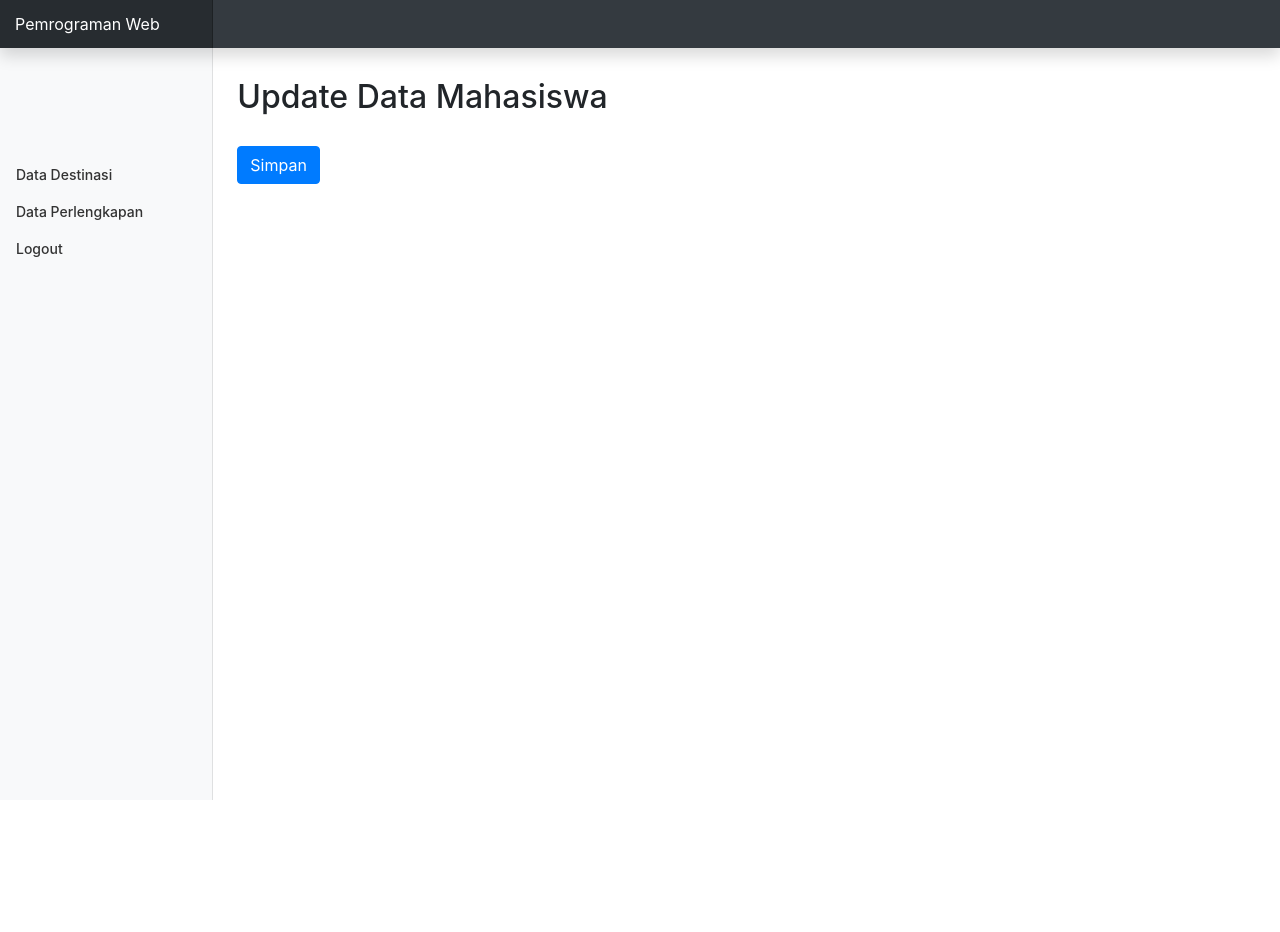
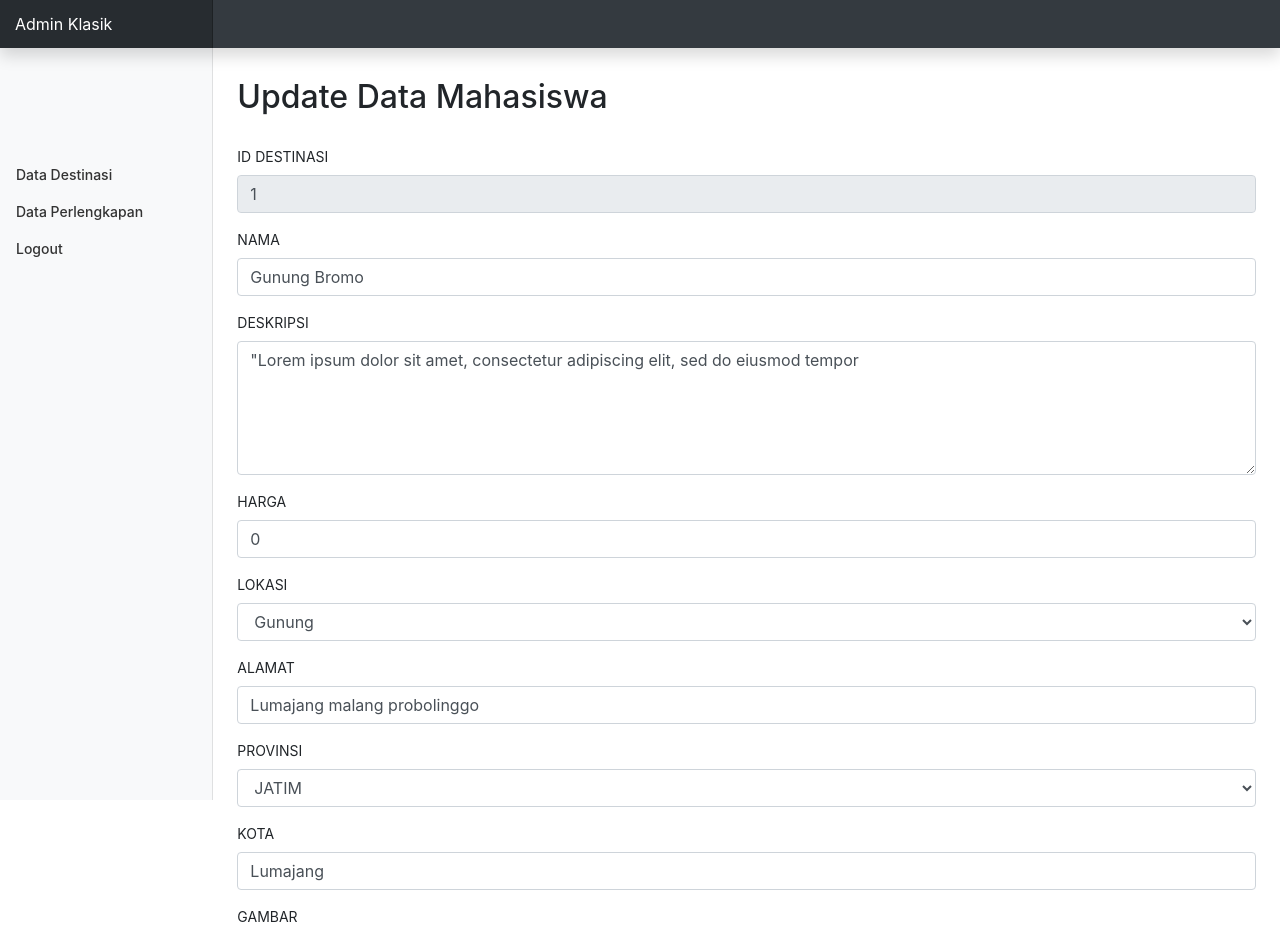
Before and after one commit to MuhammadHafidz/imkfp, a PHP site: page /admin/update.php?nrp=1 in a window 1280 px wide. Shown: the top 932 px of the page. Before the commit the page ends 800 px from the top, so only its background shows below. Run offline with PHP 8.4, Linux system fonts and the light colour scheme; a user stored in the database is signed in; data comes from the database, SQL or seed files in the repository; data that the repository does not hold is empty.

Commit message:
error update

```diff
--- a/admin/delete.php
+++ b/admin/delete.php
@@ -9,7 +9,7 @@
       if (isset($_GET['nrp'])) {
           //query SQL
           $nrp_upd = $_GET['nrp'];
-          $query = "DELETE FROM mhs WHERE nrp = '$nrp_upd'";
+          $query = "DELETE FROM destinasi WHERE ID_DESTINASI = '$nrp_upd'";
 
           //eksekusi query
           $result = mysqli_query(connection(),$query);
--- a/admin/index.php
+++ b/admin/index.php
@@ -77,9 +77,9 @@
                     <td><?php echo $data['TANGGAL'];  ?></td>
                     <td><?php echo $data['RATE'];  ?></td>
                     <td>
-                      <a href="<?php echo "update.php?nrp=".$data['nrp']; ?>" class="btn btn-outline-warning btn-sm"> Update</a>
+                      <a href="<?php echo "update.php?nrp=".$data['ID_DESTINASI']; ?>" class="btn btn-outline-warning btn-sm"> Update</a>
                       &nbsp;&nbsp;
-                      <a href="<?php echo "delete.php?nrp=".$data['nrp']; ?>" class="btn btn-outline-danger btn-sm"> Delete</a>
+                      <a href="<?php echo "delete.php?nrp=".$data['ID_DESTINASI']; ?>" class="btn btn-outline-danger btn-sm"> Delete</a>
                     </td>
                   </tr>
                  <?php endwhile ?>
--- a/admin/update.php
+++ b/admin/update.php
@@ -11,7 +11,7 @@
       if (isset($_GET['nrp'])) {
           //query SQL
           $nrp_upd = $_GET['nrp'];
-          $query = "SELECT * FROM mhs WHERE nrp = '$nrp_upd'";
+          $query = "SELECT * FROM destinasi WHERE ID_DESTINASI = '$nrp_upd'";
 
           //eksekusi query
           $result = mysqli_query(connection(),$query);
@@ -20,12 +20,31 @@
 
   //melakukan pengecekan apakah ada form yang dipost
   if ($_SERVER['REQUEST_METHOD'] === 'POST') {
-      $nrp = $_POST['nrp'];
+
+      $oldgambar = $_POST['oldgambar'];
+      $id = $_POST['id'];
       $nama = $_POST['nama'];
-      $jenis_kelamin = $_POST['jenis_kelamin'];
+      $deskripsi = $_POST['deskripsi'];
+      $harga = $_POST['harga'];
+      $lokasi = $_POST['lokasi'];
       $alamat = $_POST['alamat'];
+      $kota = $_POST['kota'];
+      $provinsi = $_POST['provinsi'];
+      $rate = $_POST['rate'];
+
+      if (isset($_POST['ubahgambar'])){
+        $gambar = $_FILES['gambar']['name'];
+        $file_tmp = $_FILES['gambar']['tmp_name'];
+        move_uploaded_file($file_tmp, '../img/upload/'.$gambar);
+        if (is_file("../img/upload/".$oldgambar)) {
+          unlink("../img/upload/".$oldgambar);
+        }
+      }else {
+        $gambar = $oldgambar;
+      }
+
       //query SQL
-      $sql = "UPDATE mhs SET nama='$nama', jenis_kelamin='$jenis_kelamin', alamat='$alamat' WHERE nrp='$nrp'";
+      $sql = "UPDATE DESTINASI SET NAMA='$nama', DESKRIPSI='$deskripsi', HARGA='$harga', LOKASI='$lokasi', ALAMAT='$alamat', KOTA='$kota', PROVINSI='$provinsi', GAMBAR='$gambar', RATE='$rate' WHERE ID_DESTINASI='$id'";
 
       //eksekusi query
       $result = mysqli_query(connection(),$sql);
@@ -53,9 +72,9 @@
     <link href="assets/css/dashboard.css" rel="stylesheet">
   </head>
 
-  <body>
+  <body style="margin-bottom: 100px;">
     <nav class="navbar navbar-dark fixed-top bg-dark flex-md-nowrap p-0 shadow">
-      <a class="navbar-brand col-sm-3 col-md-2 mr-0" href="#">Pemrograman Web</a>
+      <a class="navbar-brand col-sm-3 col-md-2 mr-0" href="#">Admin Klasik</a>
     </nav>
 
     <div class="container-fluid">
@@ -65,31 +84,84 @@
        ?>
 
         <main role="main" class="col-md-9 ml-sm-auto col-lg-10 px-4">
+          <h2 style="margin: 30px 0 30px 0;">Update Data Mahasiswa</h2>
+          <form action="update.php" method="POST" enctype="multipart/form-data">
+            <?php while($data = mysqli_fetch_array($result)): ?>
+
+            <div class="form-group">
+              <label>ID DESTINASI</label>
+              <input type="text" class="form-control" placeholder="id" name="id" required="required" value="<?php echo $data['ID_DESTINASI'];?> " readonly>
+            </div>
+
+            <div class="form-group">
+              <label>NAMA</label>
+              <input type="text" class="form-control" placeholder="Nama Tempat" name="nama" required="required" value="<?php echo $data['NAMA'];?>">
+            </div>
+
+            <div class="form-group">
+              <label>DESKRIPSI</label>
+              <textarea name="deskripsi" class="form-control" id="deskripsi" cols="20" rows="5" ><?php echo $data['DESKRIPSI'];?></textarea>
+            </div>
+
+            <div class="form-group">
+              <label>HARGA</label>
+              <input type="number" class="form-control" placeholder="HTM" name="harga" required="required" min=0 step=1000 value=0 value="<?php echo $data['HARGA'];?>">
+            </div>
+
+            <div class="form-group">
+              <label>LOKASI</label>
+              <select class="form-control" id="lokasi" name="lokasi">
+                <option value="Hutan"<?php echo $data['LOKASI']=='Hutan' ? "selected" : "" ?>>Hutan</option>
+                <option value="Gunung"<?php echo $data['LOKASI']=='Gunung' ? "selected" : "" ?>>Gunung</option>
+                <option value="Pantai"<?php echo $data['LOKASI']=='Pantai' ? "selected" : "" ?>>Pantai</option>
+                <option value="Bumi Perkemahan"<?php echo $data['LOKASI']=='Bumi Perkemahan' ? "selected" : "" ?>>Bumi Perkemahan</option>
+              </select>
+            </div>
+
+            <div class="form-group">
+              <label>ALAMAT</label>
+              <input type="text" class="form-control" placeholder="Alamat" name="alamat" required="required" value="<?php echo $data['ALAMAT'];?>">
+            </div>
+
+            <div class="form-group">
+              <label>PROVINSI</label>
+              <select class="form-control" id="provinsi" name="provinsi">
+                <option value="Jawa Timur" <?php echo $data['PROVINSI']=='Jawa Timur' ? "selected" : "" ?>>JATIM</option>
+                <option value="Jawa Tengah" <?php echo $data['PROVINSI']=='Jawa Tengah' ? "selected" : "" ?>>JATENG</option>
+                <option value="Jawa Barat" <?php echo $data['PROVINSI']=='Jawa Barat' ? "selected" : "" ?>>JABAR</option>
+                <option value="Yogyakarta" <?php echo $data['PROVINSI']=='Yogyakarta' ? "selected" : "" ?>>DIY</option>
+              </select>
+            </div>
+
+            <div class="form-group">
+              <label>KOTA</label>
+              <input type="text" class="form-control" placeholder="Kota" name="kota" required="required" value="<?php echo $data['KOTA'];?>">
+            </div>
+
+            <div class="form-group">
+              <label>GAMBAR</label> <br>
+              <img src="../img/upload/<?php echo $data['GAMBAR'];?>" alt=" LOOO ILANG" style="width:500px; height:auto" class="img-fluid"><br>
+            </div>
+
+            <div class="form-group">
+              <label>GAMBAR BARU</label>
+              <div>
+                <label><input type="checkbox" value="" name="ubahgambar"> Cek jika ingin merubah Gambar</label>
+              </div>
+              <input type="file" class="form-control" placeholder="" name="gambar">
+            </div>
+
+            <div class="form-group">
+              <label>RATE</label>
+              <input type="number" class="form-control" placeholder="Rate" name="rate" required="required" max=5 min=0 step=0.1 value=0 value="<?php echo $data['RATE'];?>">
+            </div>
 
 
-          <h2 style="margin: 30px 0 30px 0;">Update Data Mahasiswa</h2>
-          <form action="update.php" method="POST">
-            <?php while($data = mysqli_fetch_array($result)): ?>
-            <div class="form-group">
-              <label>NRP</label>
-              <input type="text" class="form-control" placeholder="NRP mahasiswa" name="nrp" value="<?php echo $data['nrp'];  ?>" required="required" readonly>
+            <div class="form-group" style="display:none" >
+              <label>GAMBAR OLD</label>
+              <input type="text" class="form-control" placeholder="gambar" name="oldgambar" required="required"  value="<?php echo $data['GAMBAR'];?>">
             </div>
-            <div class="form-group">
-              <label>Nama</label>
-              <input type="text" class="form-control" placeholder="Nama mahasiswa" name="nama" value="<?php echo $data['nama'];  ?>" required="required">
-            </div>
-            <div class="form-group">
-              <label>Jenis Kelamin</label>
-              <select class="custom-select" name="jenis_kelamin" required="required">
-                <option value="">Pilih Salah Satu</option>
-                <option value="L" <?php echo $data['jenis_kelamin']=='L' ? "selected" : "" ?>>Laki-Laki</option>
-                <option value="P" <?php echo $data['jenis_kelamin']=='P' ? "selected" : "" ?>>Perempuan</option>
-              </select>
-            </div>
-            <div class="form-group">
-              <label>Alamat</label>
-              <textarea class="form-control" name="alamat" required="required"><?php echo $data['alamat'];  ?></textarea>
-            </div>
+
             <?php endwhile; ?>
             <button type="submit" class="btn btn-primary">Simpan</button>
           </form>
```
Also changed, not shown: admin/form.php (+12 -24 lines).
